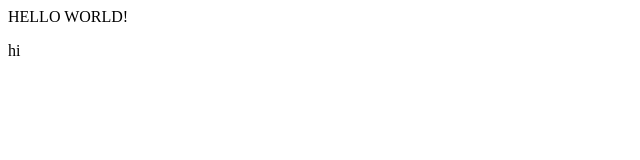
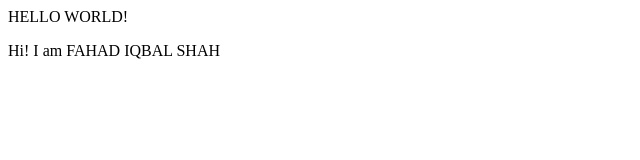
Before and after one commit to FAHADIQBALSHAH/Learning, a plain HTML site: page index.html in a window 1280 px wide. Shown: the whole page, without its empty margins (0-640 px from the left). Drawn offline with Linux system fonts and the light colour scheme.

Commit message:
LEARNIG GIT PUSH

```diff
--- a/index.html
+++ b/index.html
@@ -1,2 +1,2 @@
 <p> HELLO WORLD!</p>
-<p> hi </p>
+<p> Hi! I am FAHAD IQBAL SHAH </p>
```
